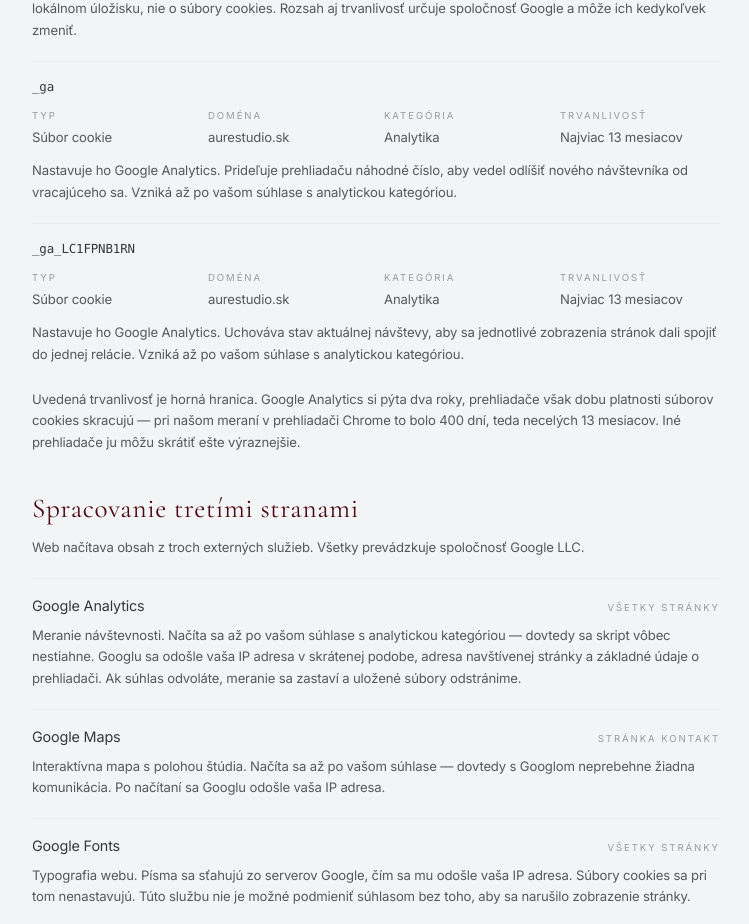
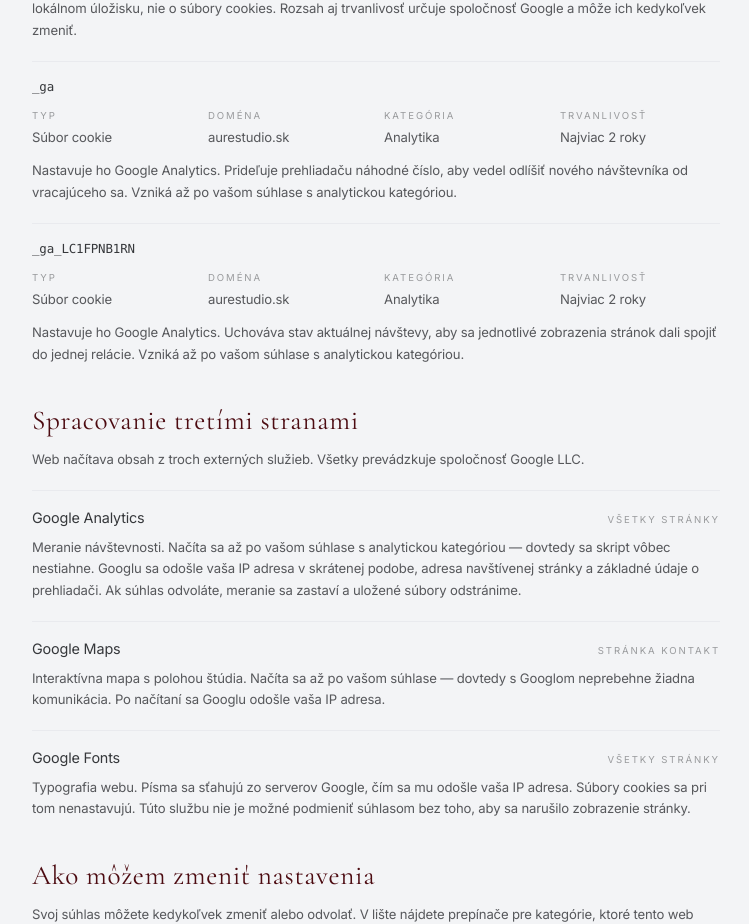
Before and after one commit to Mindy-sro/aure-studio, a React (Vite) app: page /zasady-cookies in a window 1280 px wide. Shown: the part 2119-3043 px from the top of the page, without its empty margins (264-1013 px from the left). Built offline with nearby package versions, Linux system fonts and the light colour scheme.

Commit message:
fix: state cookie lifetime as an upper bound

```diff
--- a/src/pages/ZasadyCookies.jsx
+++ b/src/pages/ZasadyCookies.jsx
@@ -49,7 +49,7 @@ const GA_COOKIES = [
     kind: "Súbor cookie",
     origin: "aurestudio.sk",
     category: "Analytika",
-    retention: "Najviac 13 mesiacov",
+    retention: "Najviac 2 roky",
     desc: "Nastavuje ho Google Analytics. Prideľuje prehliadaču náhodné číslo, aby vedel odlíšiť nového návštevníka od vracajúceho sa. Vzniká až po vašom súhlase s analytickou kategóriou.",
   },
   {
@@ -57,7 +57,7 @@ const GA_COOKIES = [
     kind: "Súbor cookie",
     origin: "aurestudio.sk",
     category: "Analytika",
-    retention: "Najviac 13 mesiacov",
+    retention: "Najviac 2 roky",
     desc: "Nastavuje ho Google Analytics. Uchováva stav aktuálnej návštevy, aby sa jednotlivé zobrazenia stránok dali spojiť do jednej relácie. Vzniká až po vašom súhlase s analytickou kategóriou.",
   },
 ];
@@ -227,11 +227,6 @@ export default function ZasadyCookies() {
                 </div>
               ))}
             </div>
-            <p className={`mt-6 ${P}`}>
-              Uvedená trvanlivosť je horná hranica. Google Analytics si pýta dva roky, prehliadače však
-              dobu platnosti súborov cookies skracujú — pri našom meraní v prehliadači Chrome to bolo
-              400 dní, teda necelých 13 mesiacov. Iné prehliadače ju môžu skrátiť ešte výraznejšie.
-            </p>
           </section>
 
           <section className="mt-10">
```
